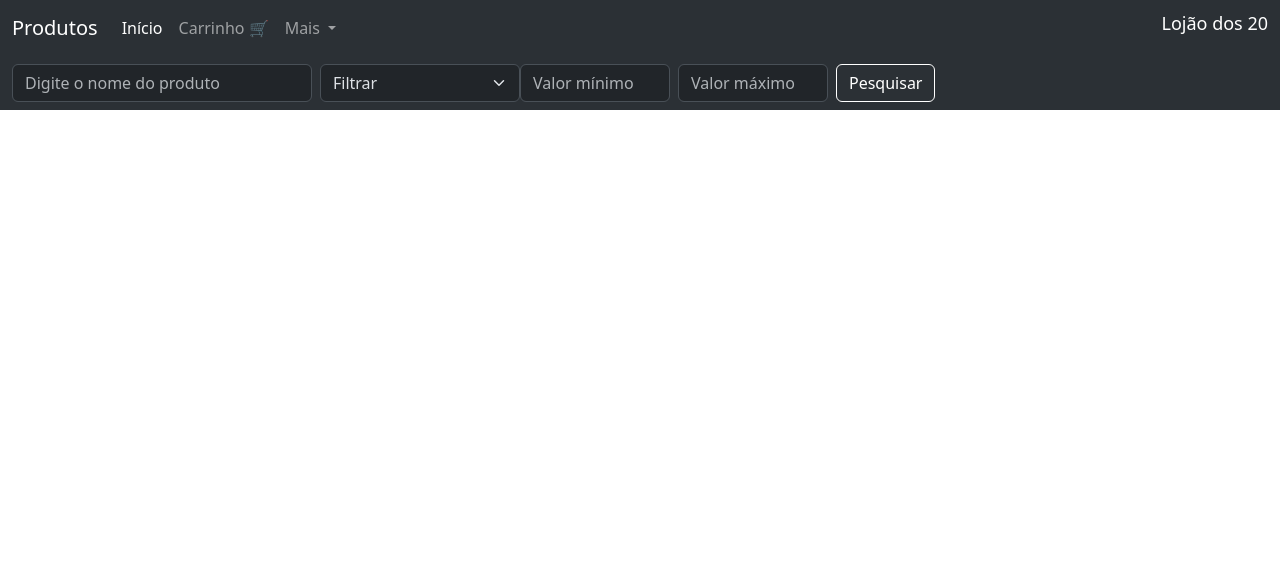
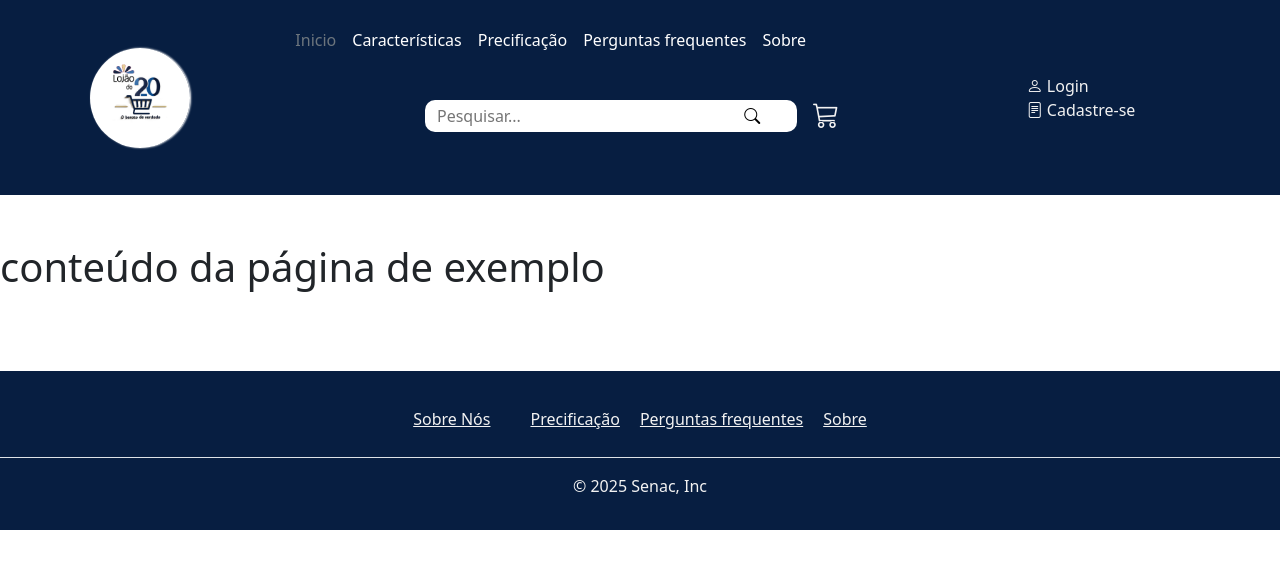
Before and after one commit to TheParousia/pi-2025.5.3, a Django app: page / in a window 1280 px wide. Shown: the top 569 px of the page. Run offline with Django 5.2, Linux system fonts and the light colour scheme; data that the repository does not hold is empty.

Commit message:
atualização e melhorias
mudanças no código, estilização da página,  adição da paleta de cores do projeto

Co-Authored-By: jamillyoliveira000 <200672532+jamillyoliveira000@users.noreply.github.com>
Co-Authored-By: taylorspinheiro <204772313+taylorspinheiro@users.noreply.github.com>

```diff
--- a/core/urls.py
+++ b/core/urls.py
@@ -20,10 +20,9 @@ from produto import views
 from django.contrib.staticfiles.urls import staticfiles_urlpatterns
 
 urlpatterns = [
-    path('', views.listaProdutos),
+    path('', views.page),
     path('menu/', views.listaProdutos),
     path('admin/', admin.site.urls),
-    path('page/', views.page)
 ]
 
 urlpatterns += staticfiles_urlpatterns()
--- a/templates/base.html
+++ b/templates/base.html
@@ -1,5 +1,6 @@
 <!DOCTYPE html>
 <html lang="pt-br">
+
 <head>
   <meta charset="UTF-8">
   <meta name="viewport" content="width=device-width, initial-scale=1.0">
@@ -11,50 +12,178 @@
 
   <style>
     .cabecalho {
-            background-color: #0b07ee;
+      background-color: #071E41;
     }
+
+    .container-pesquisa {
+      margin: 10px auto;
+      width: 430px;
+      border: none;
+
+    }
+
+    .ctn-pesquisa-carrinho {
+      display: flex;
+      align-items: center;
+    }
+
+    .container {
+      display: flex;
+      justify-content: space-between;
+      align-items: center;
+      padding: 10px 20px;
+    }
+
+    .container-logo,
+    .container-login {
+      display: flex;
+    }
+
+    .container-login {
+      justify-content: center;
+      flex-direction: column;
+
+
+    }
+
+    .container-login a,
+    .container-login a:visited,
+    .container-login a:target {
+      color: #F2F2F2;
+      text-decoration: none;
+    }
+
+
+    .fundo-pesquisa {
+      padding: 3px 10px;
+      background-color: white;
+      border-radius: 10px;
+      width: 100%;
+
+    }
+
     .pesquisa {
-            background-color: aliceblue;
+      border: none;
+      width: 85%;
+    }
+
+    .btn-lupa {
+      border: none;
+      background-color: transparent;
+    }
+
+    .logo {
+      height: 100px;
+      width: auto;
+      margin-right: 500px;
+      border-radius: 50px;
+      box-shadow: 1px 0px 2px white;
+    }
+
+    .carrinho {
+      color: #F2F2F2;
+      margin: 10px;
+      padding: 6px ;
+      font-size: 26px;
+    }
+
+    .container2 {
+      background-color: #071E41;
+      color: #F2F2F2;
+    }
+
+    .nav {
+      color: #F2F2F2;
+      padding: 10px;
+    }
+
+    .texto {
+      color: #F2F2F2;
+      text-align: center;
     }
   </style>
 </head>
-<body>
+</body>
 <div>
   <header class="cabecalho">
     <div class="container">
+      <div class="row">
+        <div class="col-2 container-logo">
+          <a href="/" class="d-flex align-items-center mb-2 mb-lg-0 text-white text-decoration-none">
+            <img src="static/imagem/icone/logo.png" class="logo" alt="logo">
+          </a>
+        </div>
+        <div class="col">
           <div class="d-flex flex-wrap align-items-center justify-content-center justify-content-lg-start">
-                <a href="/" class="d-flex align-items-center mb-2 mb-lg-0 text-white text-decoration-none">
-                  <svg class="bi me-2" width="40" height="32" role="img" aria-label="Bootstrap" _mstaria-label="138918" _mstHash="27"><use xlink:href="#bootstrap"></use></svg>
+            <ul class="nav col-12 col-lg-auto me-lg-auto mb-2 justify-content-center mb-md-0">
+              <li><a href="/" class="nav-link px-2 text-secondary" _msttexthash="42250" _msthash="28">Inicio</a></li>
+              <li><a href="#" class="nav-link px-2 text-white" _msttexthash="313612" _msthash="29">Características</a>
+              </li>
+              <li><a href="#" class="nav-link px-2 text-white" _msttexthash="253617" _msthash="30">Precificação</a>
+              </li>
+              <li><a href="#" class="nav-link px-2 text-white" _msttexthash="429065" _msthash="31">Perguntas
+                  frequentes</a>
+              </li>
+              <li><a href="#" class="nav-link px-2 text-white" _msttexthash="59826" _msthash="32">Sobre</a></li>
+            </ul>
+          </div>
+          <div class="container-pesquisa">
+            <form action="">
+              <div class="ctn-pesquisa-carrinho">
+
+                <div class="fundo-pesquisa">
+                  <input type="search" name="nome_produto" class="pesquisa" placeholder="Pesquisar..."
+                    aria-label="Procurar" _mstplaceholder="99723" _msthash="33" _mstaria-label="74607">
+                  <button type="submit" class="btn-lupa"><i class="bi bi-search"></i></button>
+                </div>
+                <a href="" class="carrinho">
+                  <i class="bi bi-cart3"></i>
+                </a>
+              </div>
+            </form>
+            <br>
+          </div>
+        </div>
+        <div class="col-2 container-login">
+
+          <a href="">
+            <i class="bi bi-person"></i>
+            Login
           </a>
 
-                <ul class="nav col-12 col-lg-auto me-lg-auto mb-2 justify-content-center mb-md-0">
-                  <li><a href="#" class="nav-link px-2 text-secondary" _msttexthash="42250" _msthash="28">Casa</a></li>
-                  <li><a href="#" class="nav-link px-2 text-white" _msttexthash="313612" _msthash="29">Características</a></li>
-                  <li><a href="#" class="nav-link px-2 text-white" _msttexthash="253617" _msthash="30">Precificação</a></li>
-                  <li><a href="#" class="nav-link px-2 text-white" _msttexthash="429065" _msthash="31">Perguntas frequentes</a></li>
-                  <li><a href="#" class="nav-link px-2 text-white" _msttexthash="59826" _msthash="32">Sobre</a></li>
-                </ul>
+          <a href="">
+            <i class="bi bi-file-text"></i>
+            Cadastre-se
+          </a>
 
-                <form class="col-12 col-lg-auto mb-3 mb-lg-0 me-lg-3" role="search">
-                  <input type="search" class="pesquisa" placeholder="Procurar..." aria-label="Procurar" _mstplaceholder="99723" _msthash="33" _mstaria-label="74607">
-                </form>
+
+        </div>
       </div>
     </div>
   </header>
+
 </div>
+
+<br><br>
 {% block content %}
-{% endblock %}
+{% endblock %}<br><br>
 <div class="container2">
   <footer class="py-3 my-4">
     <ul class="nav justify-content-center border-bottom pb-3 mb-3">
-            <li class="nav-item"><a href="#" class="nav-link px-2 text-body-secondary" _msttexthash="42250" _msthash="14">Sobre Nós</a></li>
-            <li class="nav-item"><a href="#" class="nav-link px-2 text-body-secondary" _msttexthash="313612" _msthash="15"></a></li>
-            <li class="nav-item"><a href="#" class="nav-link px-2 text-body-secondary" _msttexthash="253617" _msthash="16">Precificação</a></li>
-            <li class="nav-item"><a href="#" class="nav-link px-2 text-body-secondary" _msttexthash="429065" _msthash="17">Perguntas frequentes</a></li>
-            <li class="nav-item"><a href="#" class="nav-link px-2 text-body-secondary" _msttexthash="59826" _msthash="18">Sobre</a></li>
+      <li class="nav-item"><a href="#" class="nav" _msttexthash="42250"
+          _msthash="14">Sobre Nós</a></li>
+      <li class="nav-item"><a href="#" class="nav" _msttexthash="313612"
+          _msthash="15"></a></li>
+      <li class="nav-item"><a href="#" class="nav" _msttexthash="253617"
+          _msthash="16">Precificação</a></li>
+      <li class="nav-item"><a href="#" class="nav" _msttexthash="429065"
+          _msthash="17">Perguntas frequentes</a></li>
+      <li class="nav-item"><a href="#" class="nav" _msttexthash="59826"
+          _msthash="18">Sobre</a></li>
     </ul>
-        <p class="text-center text-body-secondary" _msttexthash="269243" _msthash="19">© 2025 Senac, Inc</p>
+    <p class="texto" _msttexthash="269243" _msthash="19">© 2025 Senac, Inc</p>
   </footer>
 </div>
 </body>
+
 </html>
```
Also changed, not shown: static/imagem/icone/logo.png (added). Lines whose indentation alone changed are shown as unchanged.
